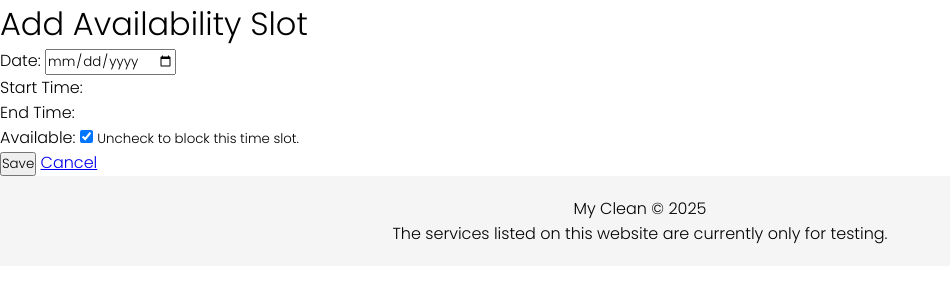
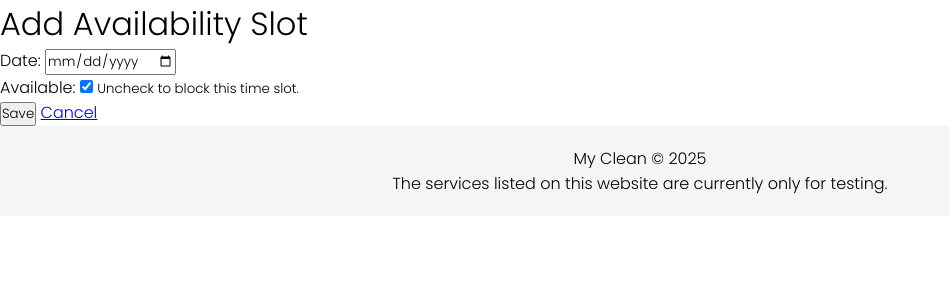
Before and after one commit to JoshuaDelosSantos/my-clean-project, a Django app: template myclean/service_provider/templates/service_provider/sp_add_availability.html in a window 1280 px wide. Shown: the part 85-385 px from the top of the page, without its empty margins (0-950 px from the left). Run offline with Django 5.2, Linux system fonts and the light colour scheme; the template is opened without the code that fills it: values that come from a table or form of the project are taken from there, others are empty.

Commit message:
Remove start and end time fields from availability form template

```diff
--- a/myclean/service_provider/templates/service_provider/sp_add_availability.html
+++ b/myclean/service_provider/templates/service_provider/sp_add_availability.html
@@ -16,16 +16,6 @@
             </div>
 
             <div class="form-group">
-                <label for="{{ form.start_time.id_for_label }}">Start Time:</label>
-                {{ form.start_time }}
-            </div>
-
-            <div class="form-group">
-                <label for="{{ form.end_time.id_for_label }}">End Time:</label>
-                {{ form.end_time }}
-            </div>
-
-            <div class="form-group">
                 <label for="{{ form.is_available.id_for_label }}">Available:</label>
                 {{ form.is_available }}
                 <small>Uncheck to block this time slot.</small>
```
